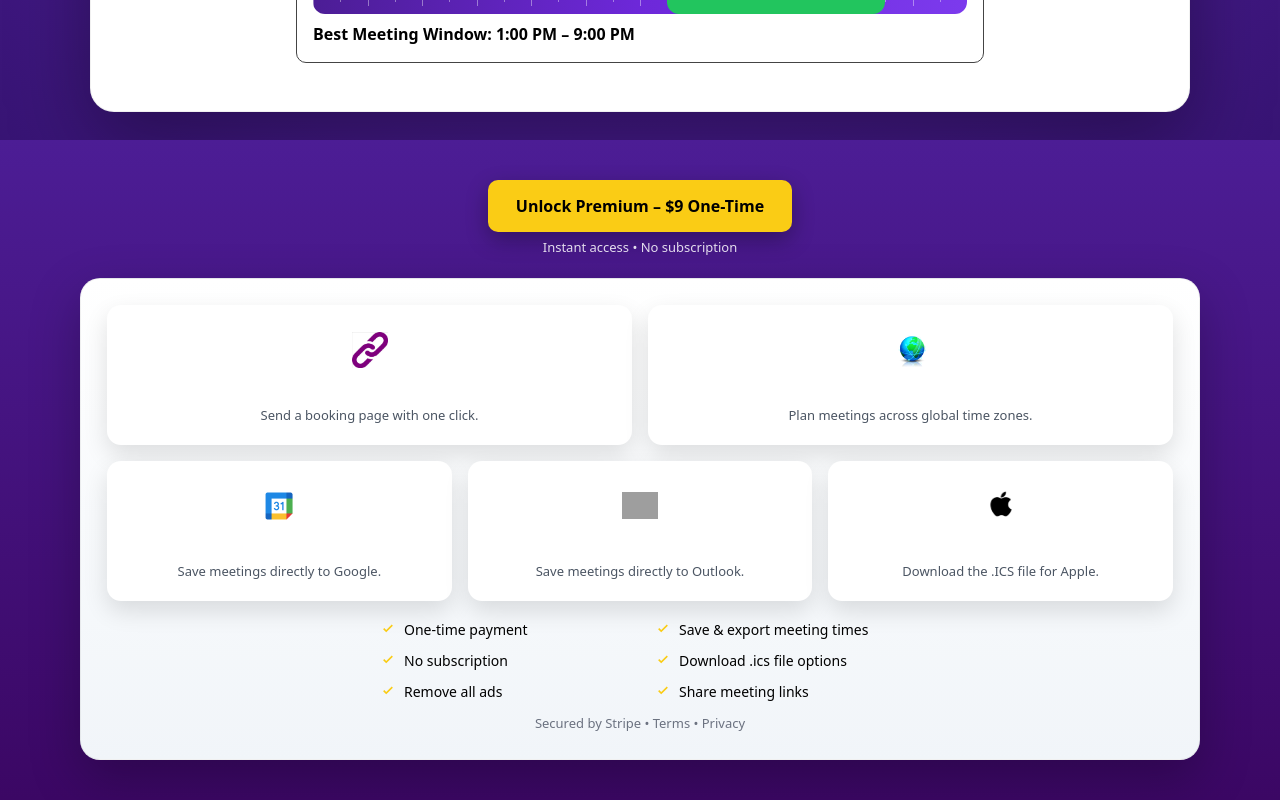
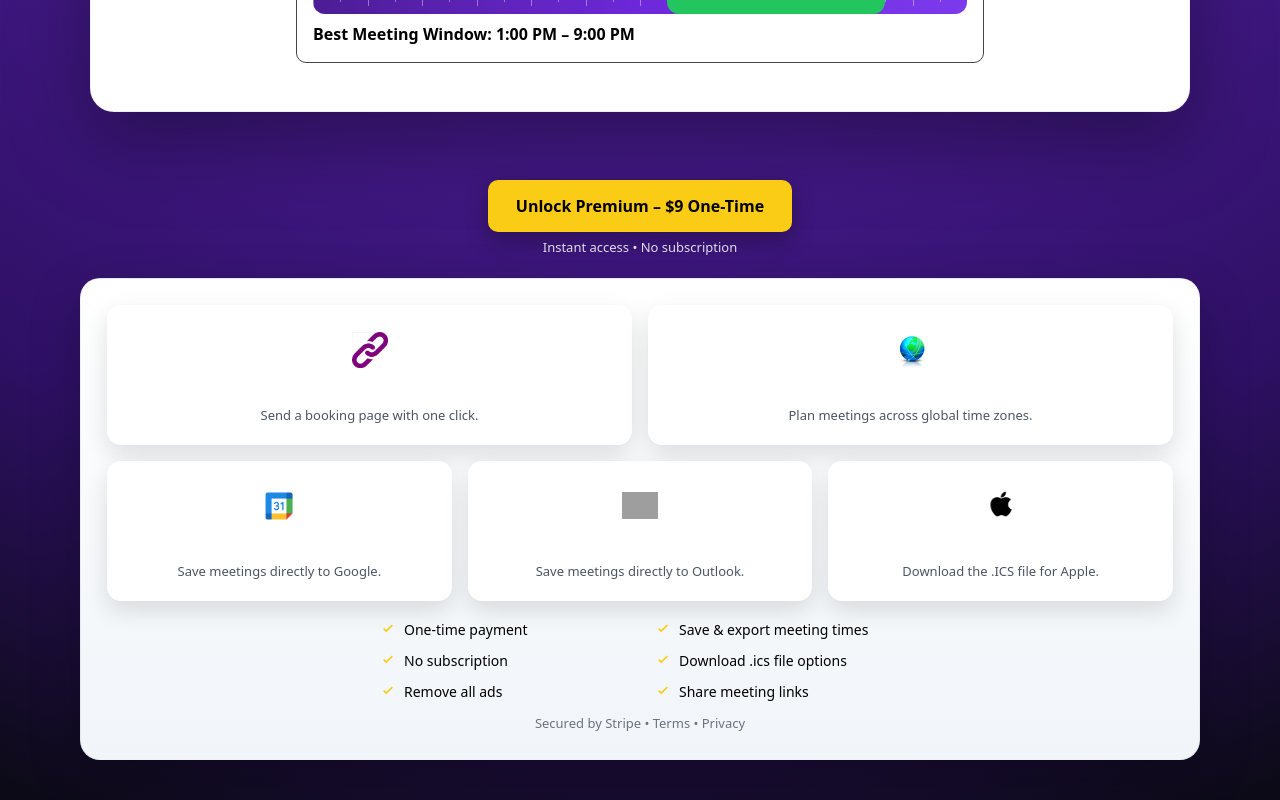
Before and after one commit to techtalk1282/Best-Meeting-Time, a Next.js app: page / in a window 1280 px wide. Shown: the part 683-1483 px from the top of the page. Built offline with nearby package versions, Linux system fonts and the light colour scheme; grey boxes are pictures that could not be loaded.

Commit message:
fix(premium): remove section gradient to complete global background unification

```diff
--- a/app/ui/PremiumFeaturesSection.tsx
+++ b/app/ui/PremiumFeaturesSection.tsx
@@ -1,5 +1,4 @@
 // app/ui/PremiumFeaturesSection.tsx
-// FIXED: remove outer overlay causing color mismatch + unify with hero
 
 import { ReactNode } from "react";
 
@@ -81,8 +80,7 @@ export default function PremiumFeaturesSection({
       id="premium-features"
       style={{
         padding: "40px 20px",
-        background: "linear-gradient(180deg,#4c1d95,#3b0764)",
-        color: "#ffffff",
+        color: "#ffffff", // keep text color, REMOVE background
       }}
     >
       <div style={{ maxWidth: 1120, margin: "0 auto" }}>
```
